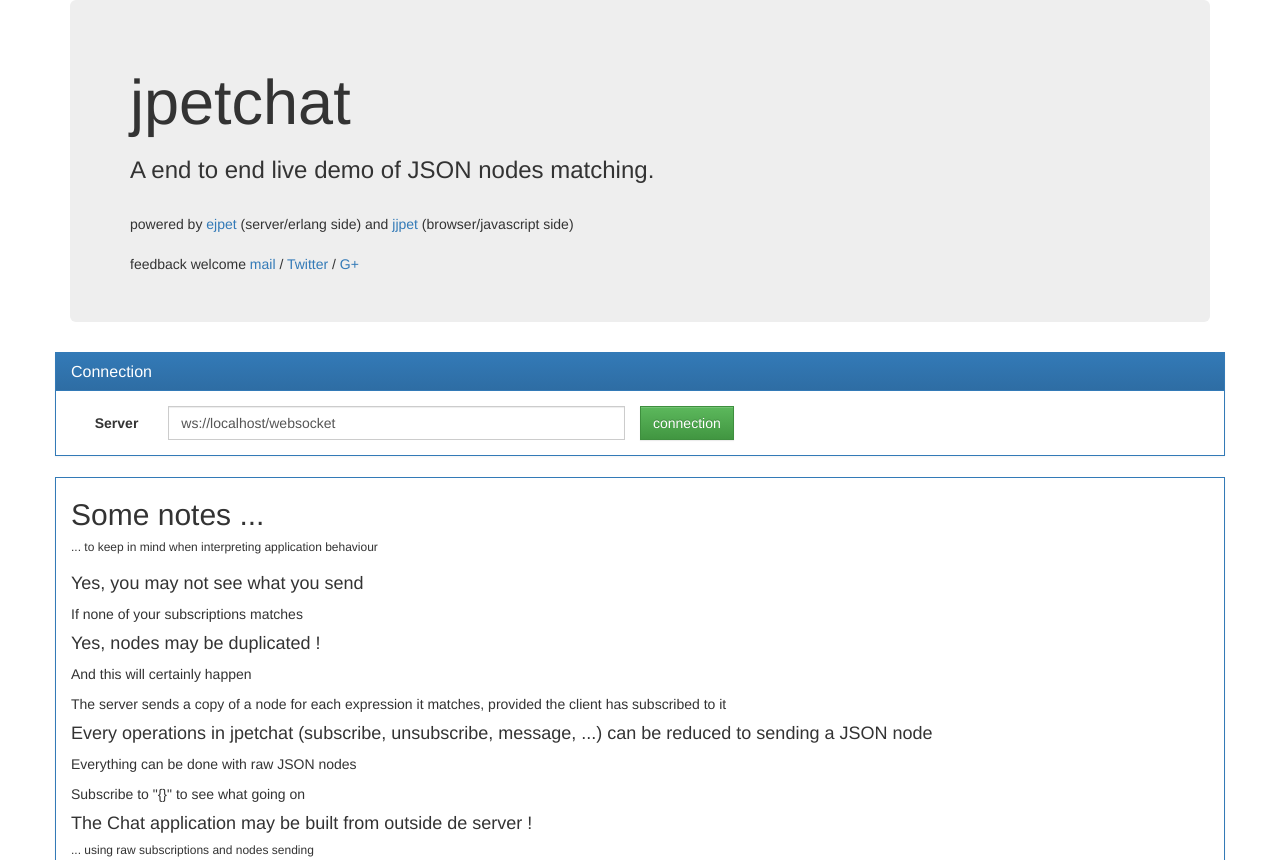
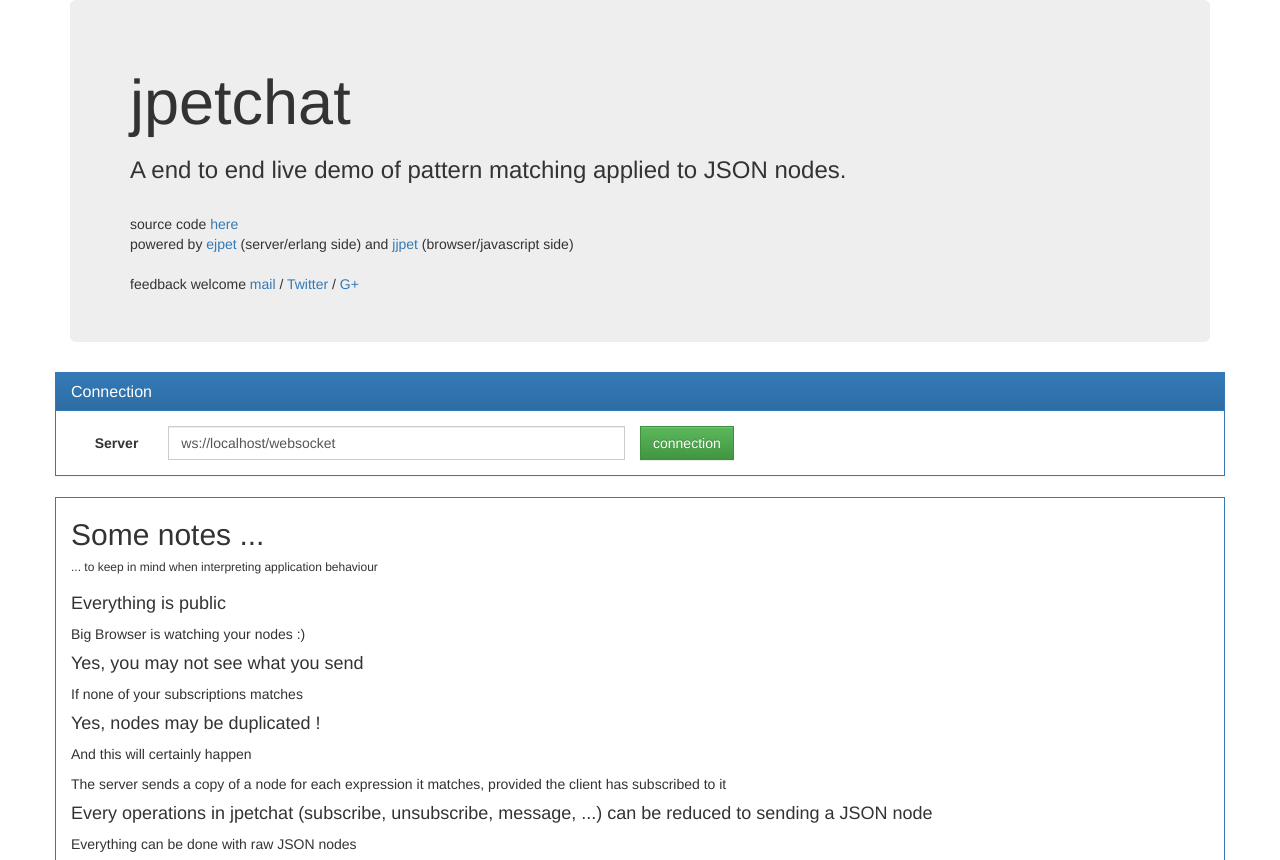
Before and after one commit to nmichel/jpetdemo, a plain HTML site: page priv/index.html in a window 1280 px wide. Shown: the top 860 px of the page. Drawn offline with nearby package versions, Linux system fonts and the light colour scheme.

Commit message:
* Add some notes.

```diff
--- a/priv/index.html
+++ b/priv/index.html
@@ -17,7 +17,9 @@
       <div class="row-fluid">
         <div class="jumbotron">
           <h1>jpetchat</h1>
-          <h3>A end to end live demo of JSON nodes matching.</h3>
+          <h3>A end to end live demo of pattern matching applied to JSON nodes.</h3>
+          <br/>
+          source code <a href="https://github.com/nmichel/jpetdemo">here</a>
           <br/>
           powered by <a href="https://github.com/nmichel/ejpet">ejpet</a> (server/erlang side) and <a href="https://github.com/nmichel/jjpet">jjpet</a> (browser/javascript side)
           <br/><br/>
@@ -141,6 +143,9 @@
         <div class="row panel panel-primary">
           <div class="col-lg-12"><h2>Some notes ...<h6>... to keep in mind when interpreting application behaviour</h6></h2></div>
           <div class="col-lg-12">
+            <h4>Everything is public</h4>
+            <p>Big Browser is watching your nodes :)</p>
+
             <h4>Yes, you may not see what you send</h4>
             <p>If none of your subscriptions matches</p>
 
```
